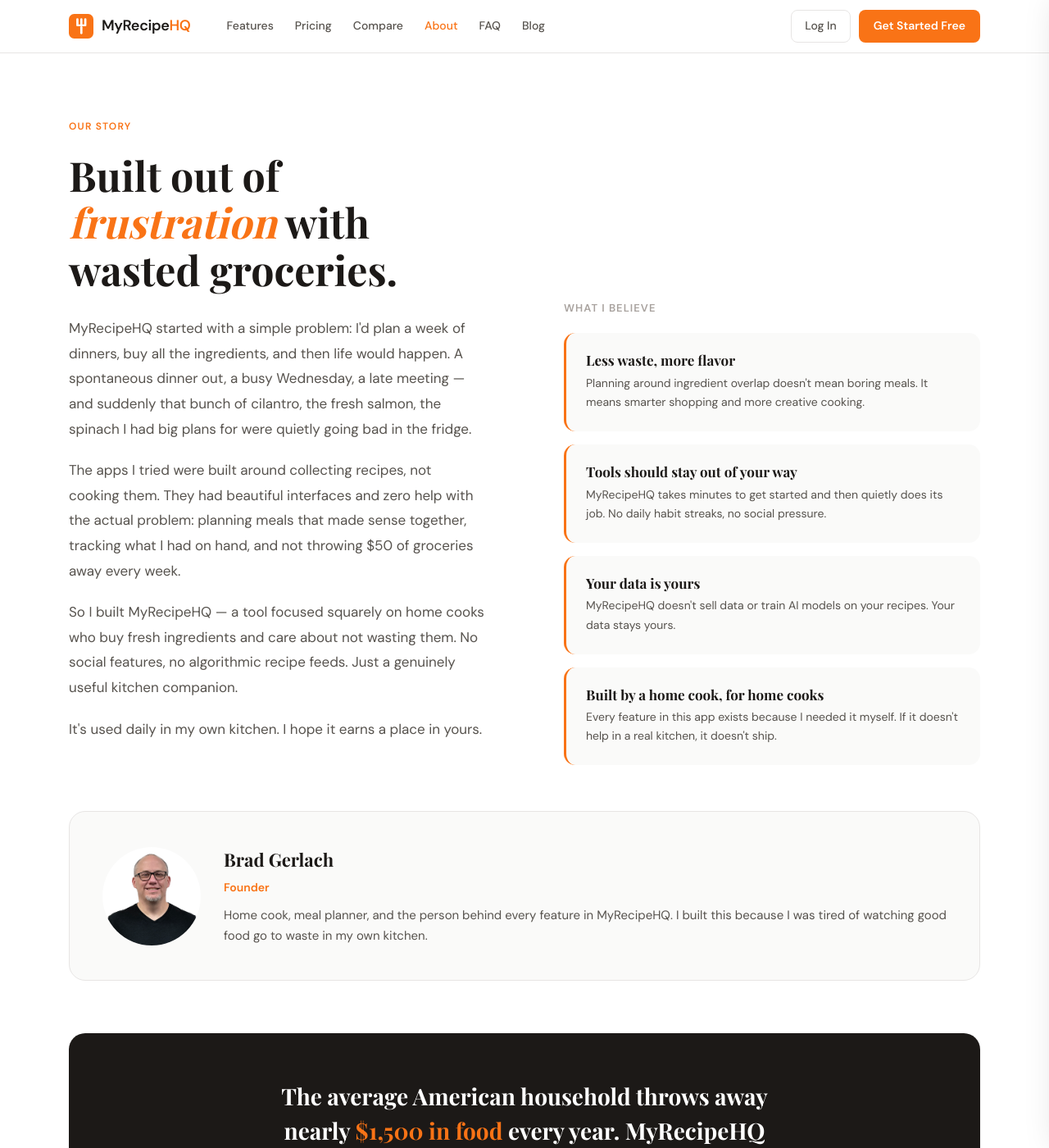
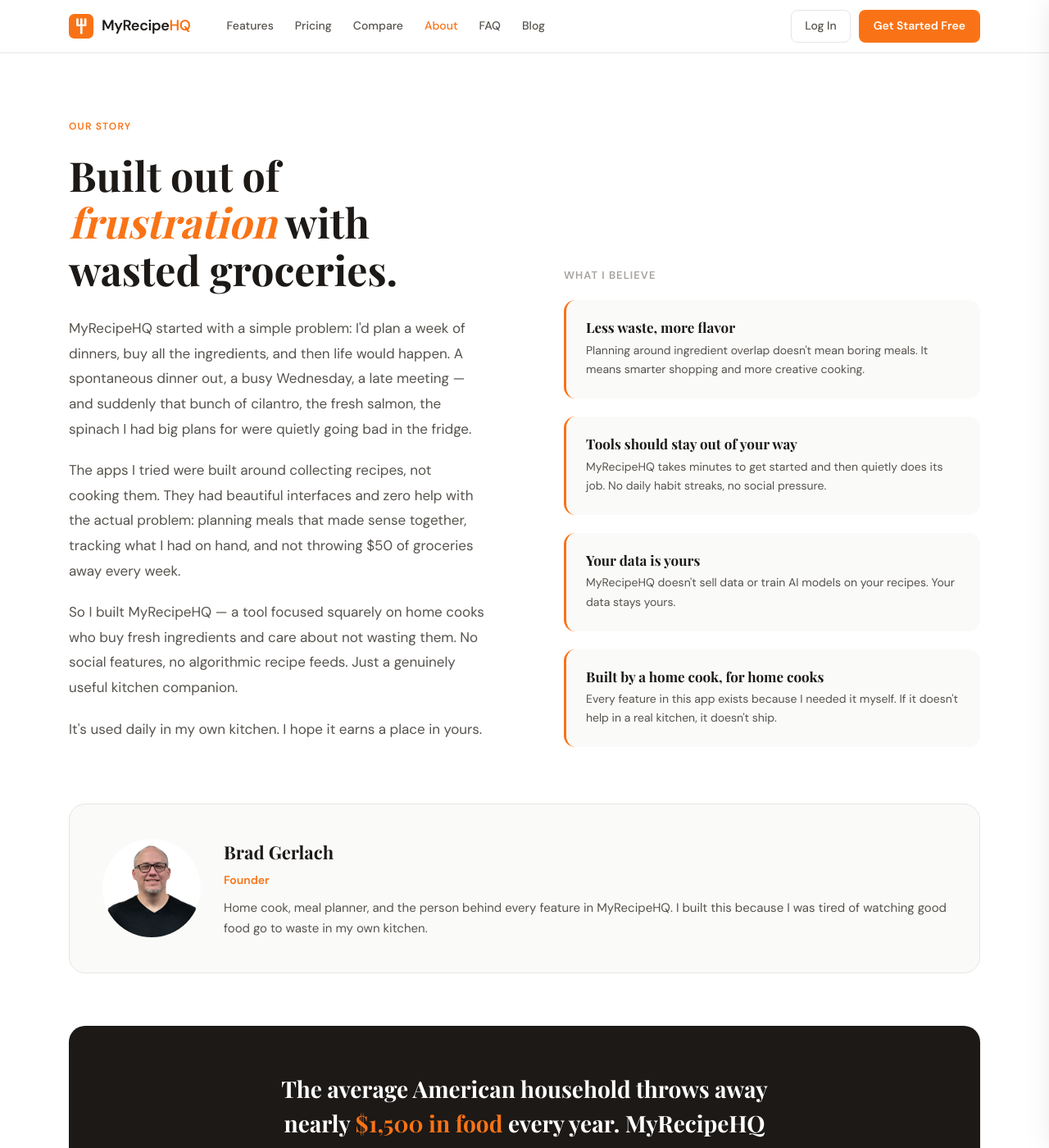
Before and after one commit to bgerlach463/recipehq-site, a Jekyll site: the page built from about/index.html, in a window 1280 px wide and 1400 px high. Shown: the whole window at 82% size. Built offline with Jekyll 4.4.1, drawn with Linux system fonts in a browser that asks for light colours.

Commit message:
Align sidebar cards with paragraph text — adjust padding and gap

```diff
--- a/css/style.css
+++ b/css/style.css
@@ -469,10 +469,10 @@
 .about-text h1 em { font-style: italic; color: var(--orange); }
 .about-body { font-size: 17px; color: var(--mid); line-height: 1.8; }
 .about-body p { margin-bottom: 20px; }
-.about-sidebar { padding-top: 220px; }
+.about-sidebar { padding-top: 180px; }
 .founder-card { display: flex; align-items: center; gap: 28px; margin-top: 56px; padding: 40px; background: var(--warm-bg); border-radius: 20px; border: 1px solid var(--border); }
 .founder-img { width: 120px; height: 120px; border-radius: 50%; object-fit: cover; object-position: center top; flex-shrink: 0; }
-.value-cards { display: flex; flex-direction: column; gap: 16px; margin-top: 8px; }
+.value-cards { display: flex; flex-direction: column; gap: 22px; margin-top: 8px; }
 .value-card {
   padding: 24px; border-radius: 14px;
   border-left: 3px solid var(--orange); background: var(--warm-bg);
```
